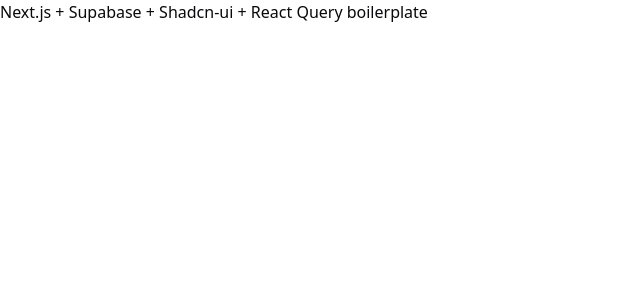
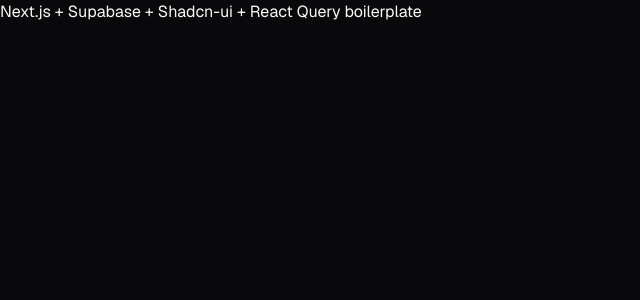
Before and after one commit to yoavamitai/nextjs-supabase-boilerplate, a Next.js app: page / in a window 1280 px wide. Shown: the top 300 px of the page, without its empty margins (0-640 px from the left). Built offline with nearby package versions, Linux system fonts and the light colour scheme.

Commit message:
feat: Changed default theme to dark, added Geist Sana font

```diff
--- a/app/layout.tsx
+++ b/app/layout.tsx
@@ -1,16 +1,17 @@
 import React from "react";
 import "./globals.css";
 import ThemeProvider from "@/components/theme-provider";
+import { GeistSans } from "geist/font/sans";
 
 
 export default function RootLayout({ children }: Readonly<{ children: React.ReactNode }>) {
   return (
-    <html lang="en" suppressHydrationWarning>
+    <html lang="en" className={GeistSans.className} suppressHydrationWarning>
       <head />
       <body>
         <ThemeProvider
           attribute="class"
-          defaultTheme="system"
+          defaultTheme="dark"
           enableSystem
           disableTransitionOnChange>
           {children}
--- a/package.json
+++ b/package.json
@@ -9,13 +9,16 @@
     "lint": "next lint"
   },
   "dependencies": {
+    "@radix-ui/react-slot": "^1.0.2",
     "class-variance-authority": "^0.7.0",
     "clsx": "^2.1.0",
+    "geist": "^1.2.1",
     "lucide-react": "^0.316.0",
     "next": "14.1.0",
     "next-themes": "^0.2.1",
     "react": "^18",
     "react-dom": "^18",
+    "react-icons": "^5.0.1",
     "tailwind-merge": "^2.2.1",
     "tailwindcss-animate": "^1.0.7"
   },
```
